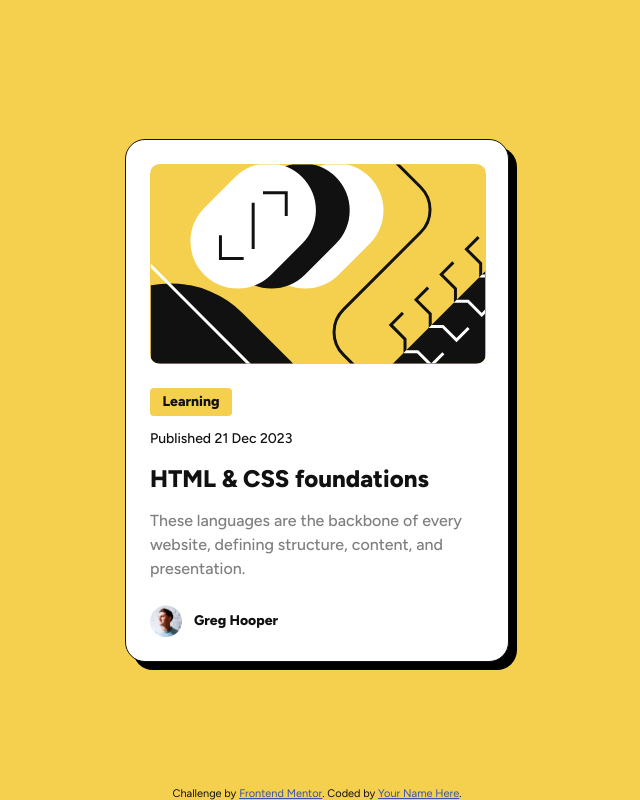
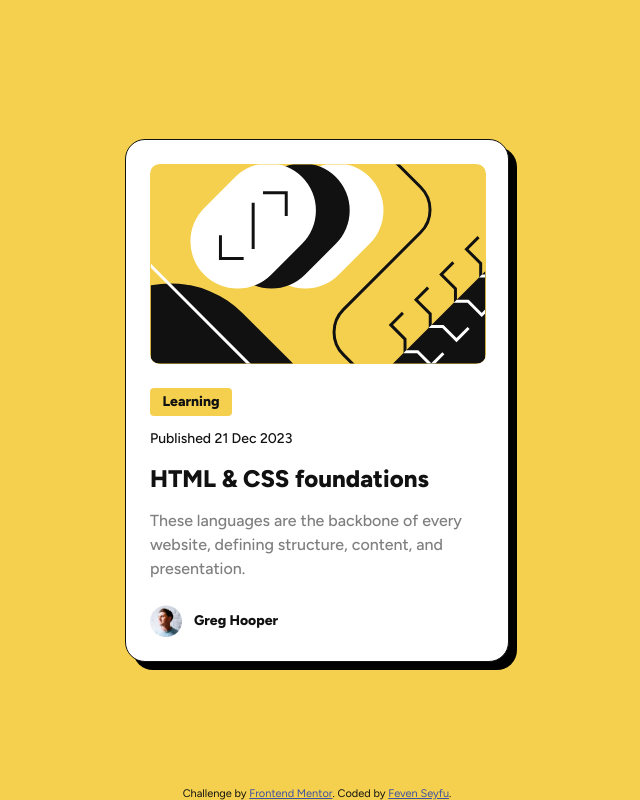
Before and after one commit to FevenSeyfu/blog-preview-card, a website built with Vite: page index.html in a window 1280 px wide. Shown: the whole page, without its empty margins (323-963 px from the left). Built offline with nearby package versions, Linux system fonts and the light colour scheme.

Commit message:
update footer attributions link

```diff
--- a/index.html
+++ b/index.html
@@ -36,7 +36,7 @@
       Challenge by
       <a href="https://www.frontendmentor.io?ref=challenge" target="_blank"
         >Frontend Mentor</a
-      >. Coded by <a href="#">Your Name Here</a>.
+      >. Coded by <a href="https://github.com/fevenseyfu">Feven Seyfu</a>.
     </footer>
     <script type="module" src="/main.js"></script>
   </body>
```
